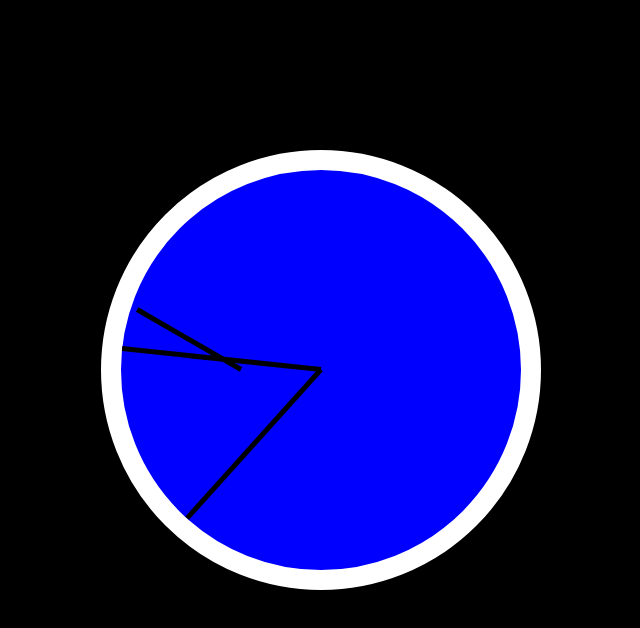
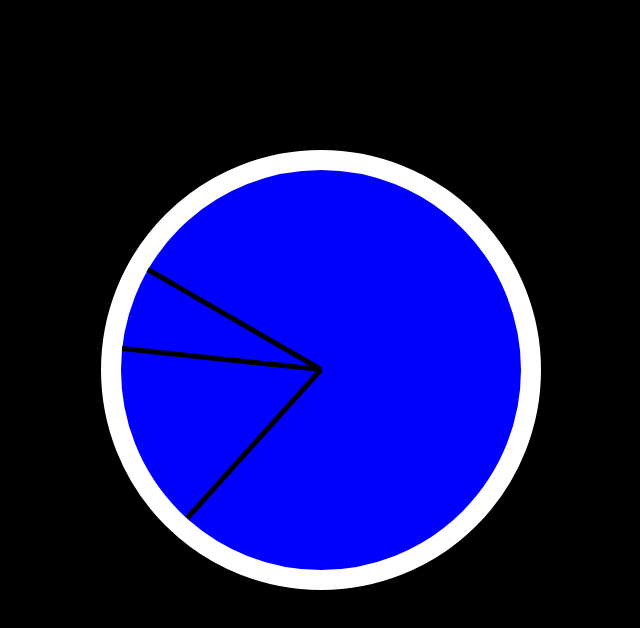
Before and after one commit to aetweedie/js30_clock, a plain HTML site: page index.html in a window 1280 px wide. Shown: the whole page, without its empty margins (319-959 px from the left). Drawn offline with Linux system fonts and the light colour scheme.

Commit message:
Update master.css

```diff
--- a/master.css
+++ b/master.css
@@ -30,7 +30,3 @@ body {
   transition: all 0.05s;
   transition-timing-function: cubic-bezier(0.84, -0.44, 0.18, 0.99);
 }
-
-.hour-hand {
-  width: 30%;
-}
```
